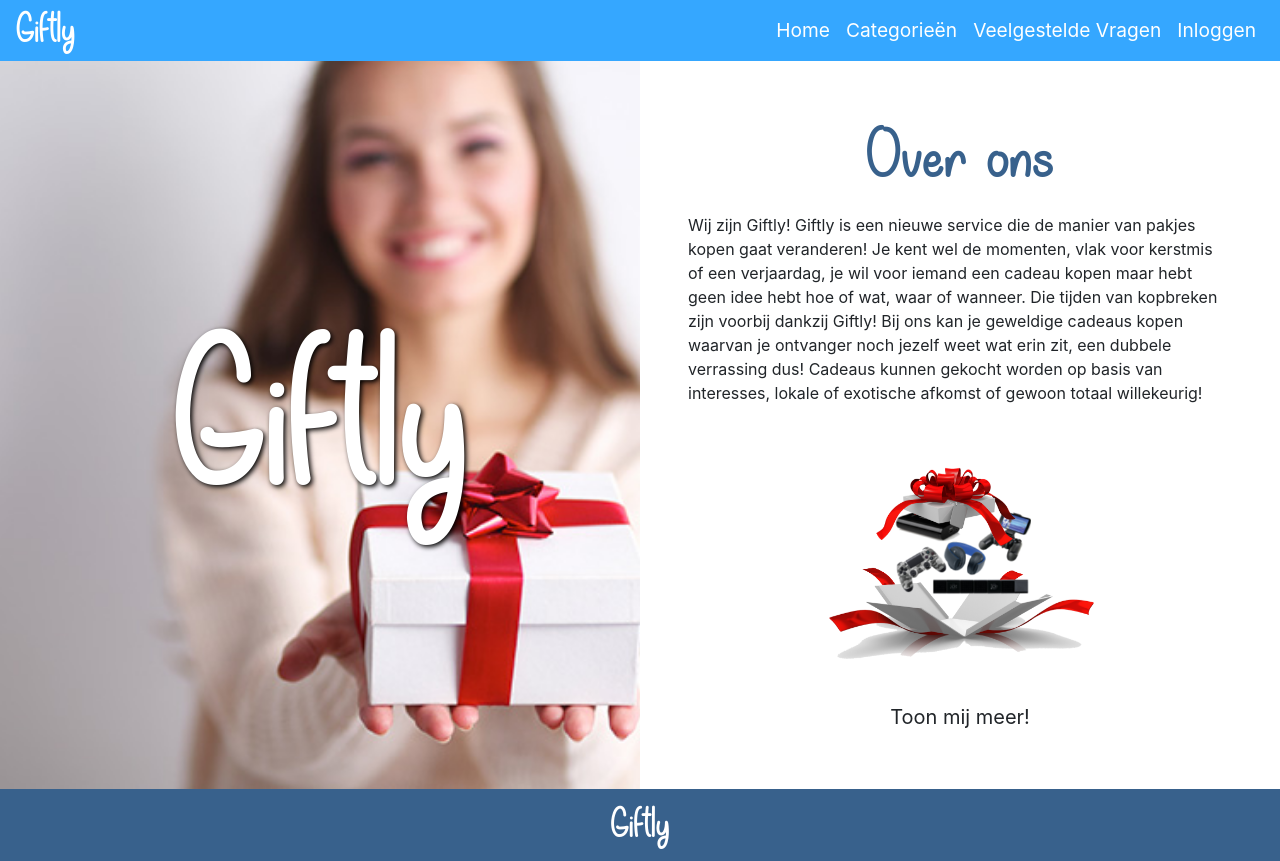
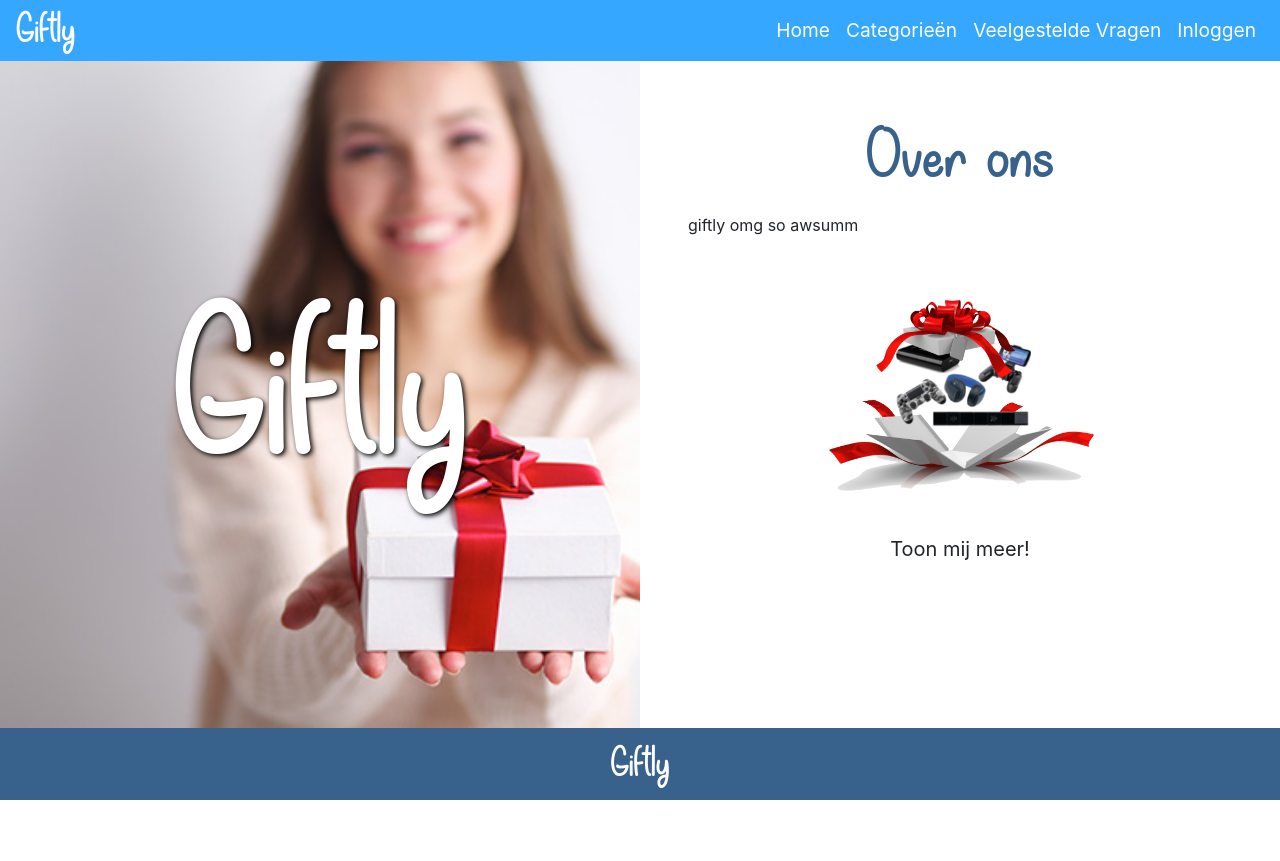
Before and after one commit to JensVanAssche/giftly, a Vue app: page / in a window 1280 px wide. After the commit the page ends 800 px from the top, so only its background shows below. Built offline with nearby package versions, Linux system fonts and the light colour scheme; a small style sheet from the web is missing.

Commit message:
#8 No more scrolling on homepage

```diff
--- a/src/App.vue
+++ b/src/App.vue
@@ -38,12 +38,11 @@
         </div>
       </nav>
     <!-- Loads the current page -->
-    <main>
+    <main class="flex-grow-1">
       <!-- Display alerts -->
       <Alert />
       <router-view />
     </main>
-    <div class="flex-grow-1"></div>
     <footer>
       <p class="footer-text m-0">Giftly</p>
     </footer>
--- a/src/assets/scss/style.scss
+++ b/src/assets/scss/style.scss
@@ -7,6 +7,11 @@
 body {
   overflow-y: scroll;
   overflow-x: hidden;
+  min-height: 100vh;
+}
+
+.home-wrapper {
+  min-height: calc(100vh - 60.8px - 72px);
 }
 
 #app {
--- a/src/views/Home.vue
+++ b/src/views/Home.vue
@@ -1,8 +1,6 @@
 <template>
-  <div class="container-fluid p-0">
-    <div class="row no-gutters">
-      <div class="col-12">
-        <div class="row no-gutters">
+  <div class="container-fluid p-0 h-100">
+    <div class="row no-gutters h-100 home-wrapper">
       <div class="col-12 col-md-6 position-relative">
         <div class="text-wrapper d-flex justify-content-center align-items-center">
           <span class="hero-text">Giftly</span>
@@ -11,16 +9,13 @@
       </div>
       <div class="col-12 col-md-6 p-5">
         <h2 class="page-title">Over ons</h2>
-          <p>Wij zijn Giftly! Giftly is een nieuwe service die de manier van pakjes kopen gaat veranderen! Je kent wel de momenten, vlak voor kerstmis of een verjaardag, je wil voor iemand een cadeau kopen maar hebt geen idee hebt hoe of wat, waar of wanneer. Die tijden van kopbreken zijn voorbij dankzij Giftly! Bij ons kan je geweldige cadeaus kopen waarvan je ontvanger noch jezelf weet wat erin zit, een dubbele verrassing dus! Cadeaus kunnen gekocht worden op basis van interesses, lokale of exotische afkomst of gewoon totaal willekeurig!</p>
+        <p>giftly omg so awsumm</p>
 
         <div class="slider">
           <Slider />
           <router-link to="/categories">
             <button class="btn btn-lg btn-red">Toon mij meer!</button>
           </router-link>
-        </div>
-
-        </div>
         </div>
       </div>
     </div>
```
Also changed, not shown: 1 other file (tests, documents, lock files or other folders). Lines whose indentation alone changed are shown as unchanged.
